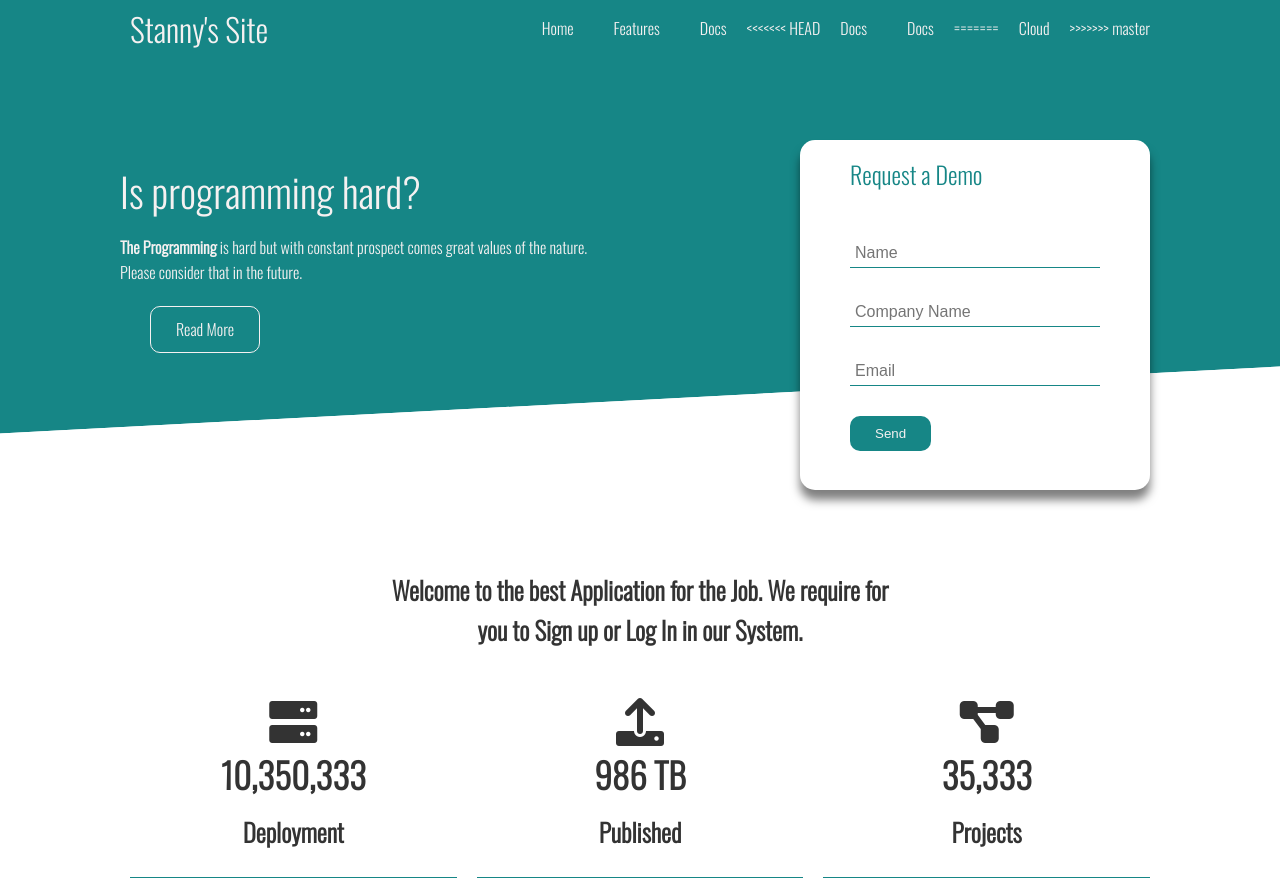
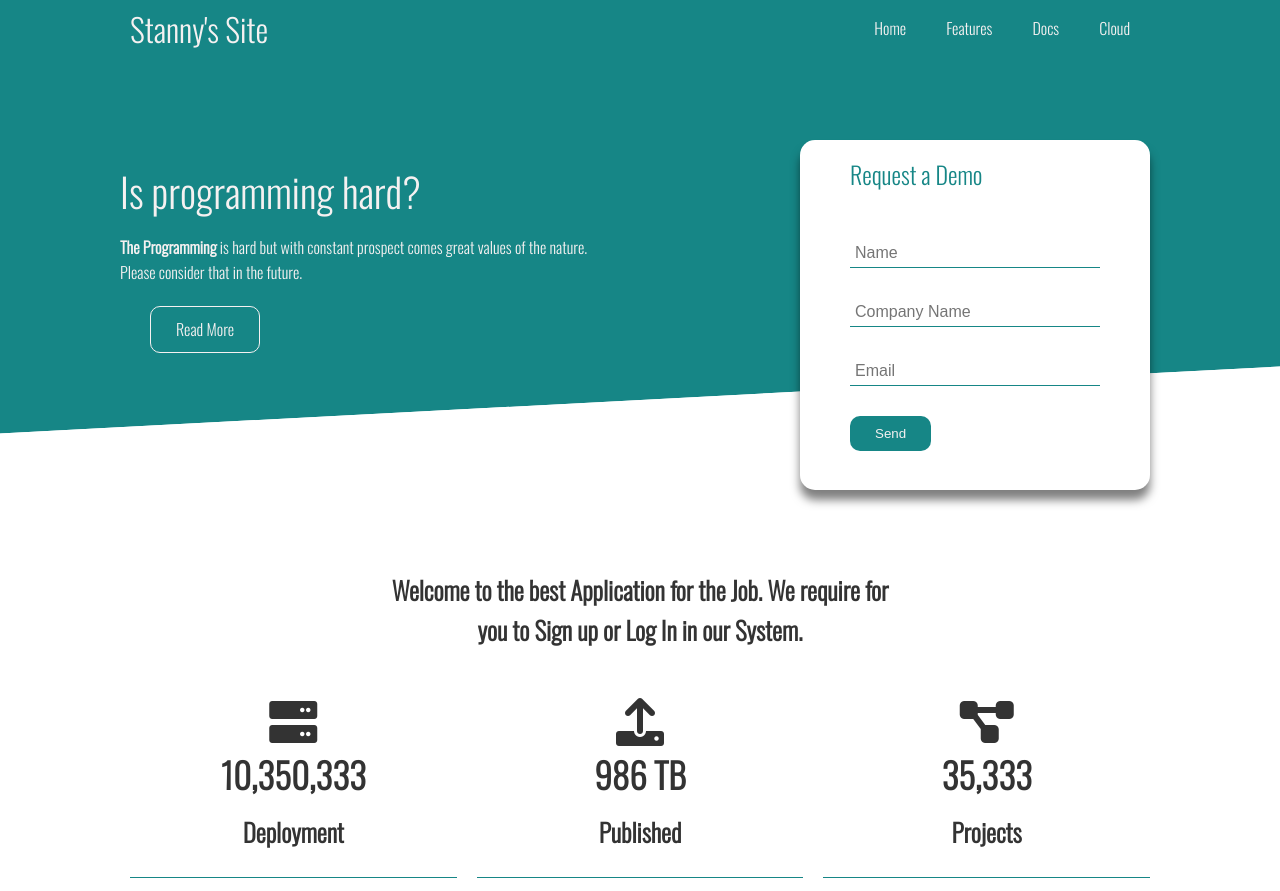
Before and after one commit to justaway1/stanny-website, a plain HTML site: page index.html in a window 1280 px wide. Shown: the top 891 px of the page. Drawn offline with nearby package versions, Linux system fonts and the light colour scheme.

Commit message:
We are dealing with a problem! FIX IT NOW!

```diff
--- a/index.html
+++ b/index.html
@@ -25,12 +25,7 @@
                     <li><a href="index.html">Home</a></li>
                     <li><a href="features.html">Features</a></li>
                     <li><a href="docs.html">Docs</a></li>
-<<<<<<< HEAD
-                    <li><a href="docs.html">Docs</a></li>
-                    <li><a href="docs.html">Docs</a></li>
-=======
                     <li><a href="#cloud-section">Cloud</a></li>
->>>>>>> master
                 </ul>
             </nav>
         </div>
```
Also changed, not shown: docs.html (+0 -2 lines), features.html (+0 -2 lines).
